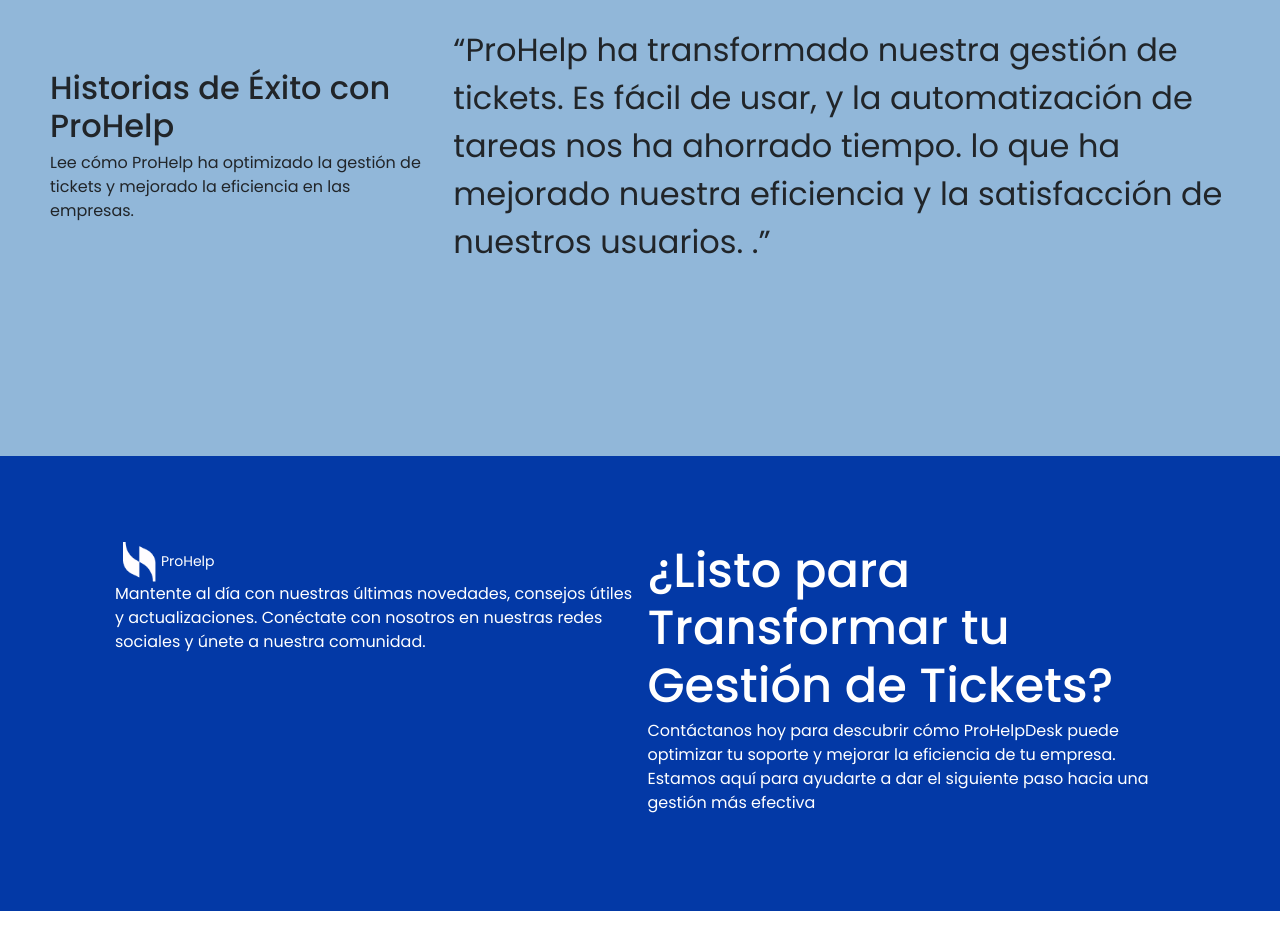
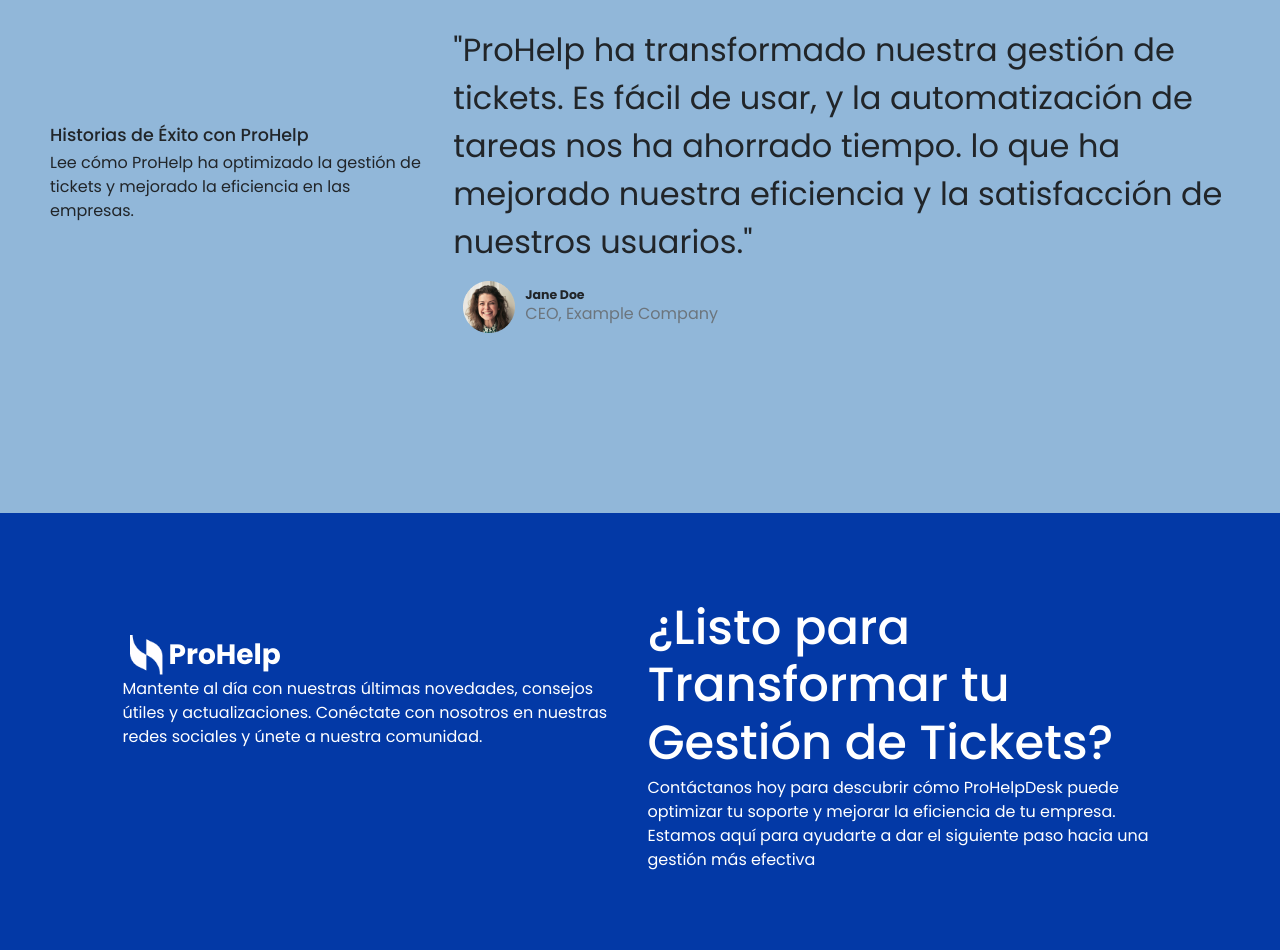
Before and after one commit to javierlnc/frontendClass, an Angular app: page /home in a window 1280 px wide. Shown: the part 1460-2410 px from the top of the page. Before the commit the page ends 2371 px from the top, so only its background shows below. Built offline with nearby package versions, Linux system fonts and the light colour scheme.

Commit message:
Finalizacion home

```diff
--- a/angular.json
+++ b/angular.json
@@ -23,7 +23,7 @@
             "assets": [
               {
                 "glob": "**/*",
-                "input": "src"
+                "input": "public"
               }],
             "styles": [
               "node_modules/bootstrap/dist/css/bootstrap.min.css",
--- a/src/app/Layout/footer/footer.component.css
+++ b/src/app/Layout/footer/footer.component.css
@@ -7,3 +7,8 @@ footer{
 .footer-header{
     font-size: 4.8rem;
 }
+.navbar-brand{
+    font-weight: bold;
+    font-size: var(--xbt);
+    color: var(--white);
+}
--- a/src/app/Layout/footer/footer.component.html
+++ b/src/app/Layout/footer/footer.component.html
@@ -4,7 +4,7 @@
     <!--Grid row-->
     <div class="row">
       <!--Grid column-->
-      <div class="col-lg-6 col-md-12 mb-4 mb-md-0">
+      <div class="col-lg-6 col-md-12 mb-4 mb-md-0 g-5">
         <div class="row container-fluid">
           <a class="navbar-brand" href="#">
             <img
--- a/src/app/Pages/home/home.component.css
+++ b/src/app/Pages/home/home.component.css
@@ -27,6 +27,6 @@
     font-size: var(--mt);
 }
 
-.testimonios-text{
+.card-text{
     font-size: var(--xbt);
 }
--- a/src/app/Pages/home/home.component.html
+++ b/src/app/Pages/home/home.component.html
@@ -74,11 +74,27 @@
         </p>
       </div>
       <div class=" col-md-8 text-center text-lg-start">
-        <p class="testimonios-text">
-          “ProHelp ha transformado nuestra gestión de tickets. Es fácil de usar,
-          y la automatización de tareas nos ha ahorrado tiempo. lo que ha
-          mejorado nuestra eficiencia y la satisfacción de nuestros usuarios. .”
-        </p>
+             <div class="card-body">
+          <p class="card-text">"ProHelp ha transformado nuestra gestión de tickets. Es fácil de usar,
+            y la automatización de tareas nos ha ahorrado tiempo. lo que ha
+            mejorado nuestra eficiencia y la satisfacción de nuestros usuarios."</p>
+          <div class="d-flex align-items-center pt-2">
+              <img src="/Testimonial.png" alt="" class="mx-3">
+              <div>
+                  <h5 class="card-title fw-bold">Jane Doe</h5>
+                  <span class="text-secondary">CEO, Example Company</span>
+              </div>
+          </div>
+      </div>
+        <!-- <div class="row">
+          <p class="testimonios-text">
+            “ProHelp ha transformado nuestra gestión de tickets. Es fácil de usar,
+            y la automatización de tareas nos ha ahorrado tiempo. lo que ha
+            mejorado nuestra eficiencia y la satisfacción de nuestros usuarios. .”
+          </p>
+        </div> -->
+
+
       </div>
     </div>
   </div>
```
Also changed, not shown: public/Testimonial.png (added).
